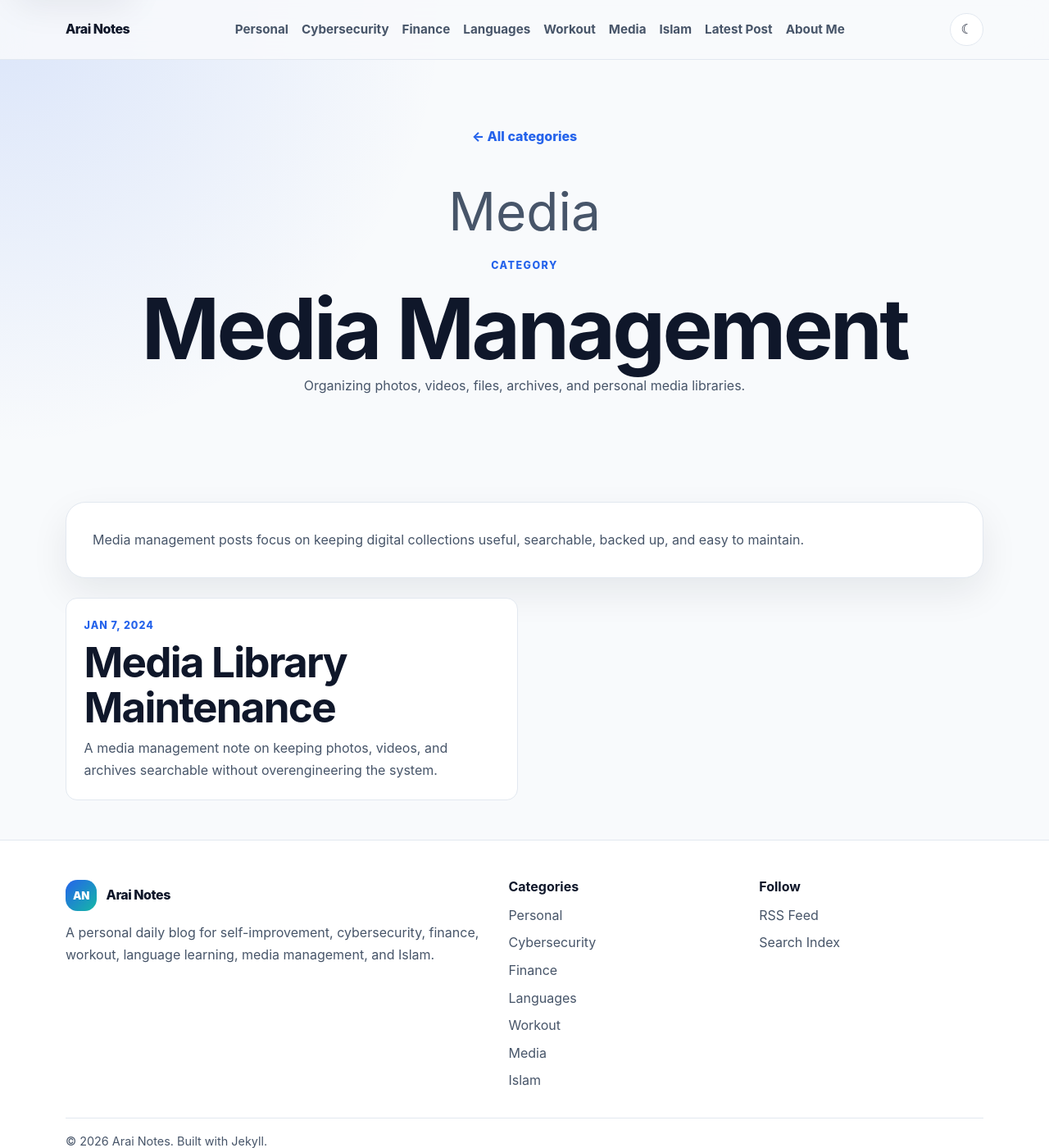
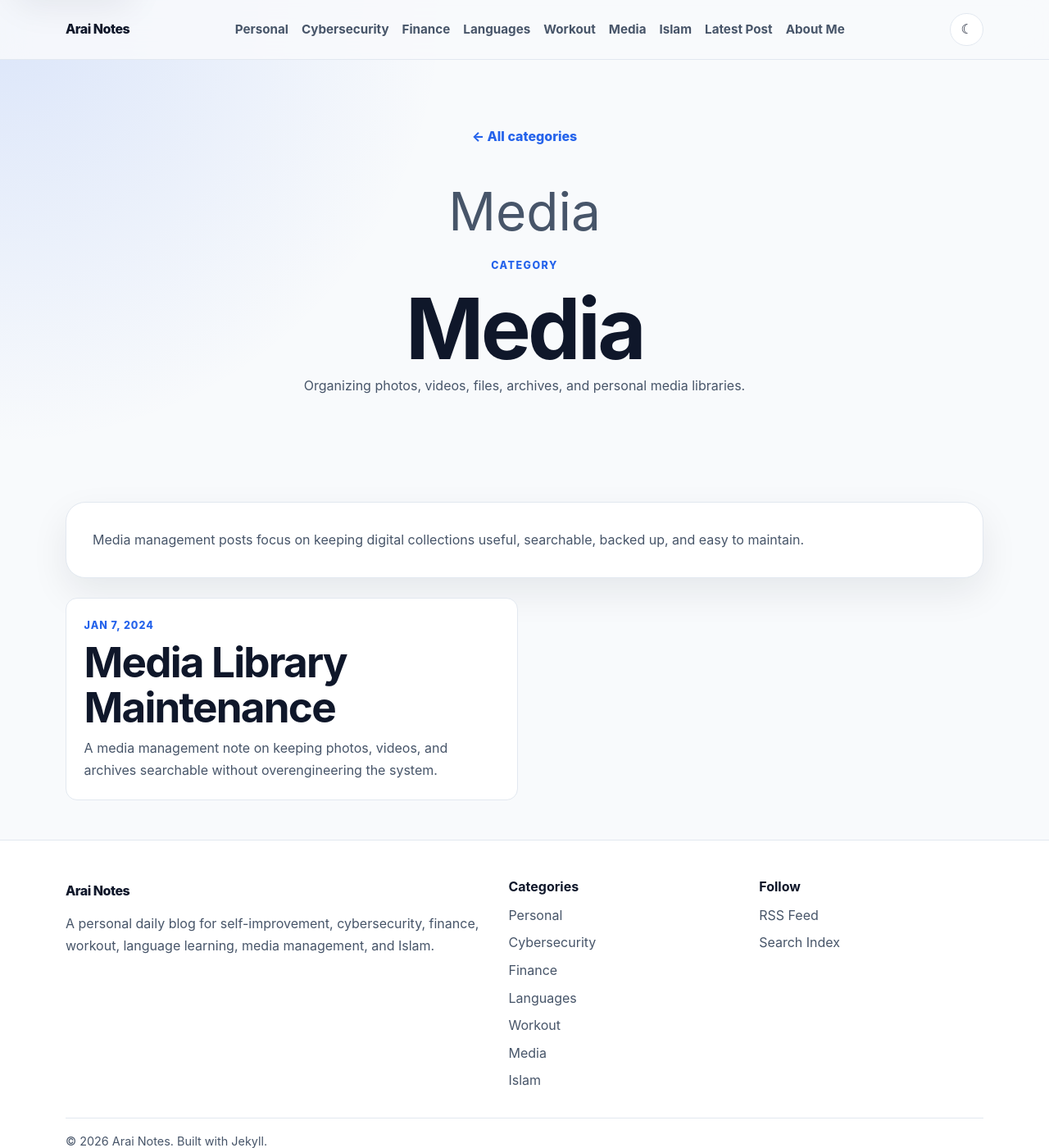
Before and after one commit to araisantai/araisantai.github.io, a Jekyll site: the page built from categories/media-management.md, in a window 1280 px wide and 1400 px high. Shown: the whole window at 82% size. Built offline with Jekyll 4.4.1, drawn with Linux system fonts in a browser that asks for light colours.

```diff
--- a/_includes/footer.html
+++ b/_includes/footer.html
@@ -2,7 +2,6 @@
   <div class="container site-footer__grid">
     <div>
       <a class="brand brand--footer" href="{{ '/' | relative_url }}">
-        <span class="brand__mark">AN</span>
         <span>{{ site.title }}</span>
       </a>
       <p>{{ site.description }}</p>
@@ -11,7 +10,7 @@
       <h2>Categories</h2>
       <ul class="footer-list">
         {% for category in site.blog_categories %}
-          <li><a href="{{ '/categories/' | append: category.slug | append: '/' | relative_url }}">{{ category.title }}</a></li>
+          <li><a href="{{ '/categories/' | append: category.slug | append: '/' | relative_url }}">{{ category.nav_label | default: category.title }}</a></li>
         {% endfor %}
       </ul>
     </div>
--- a/categories/media-management.md
+++ b/categories/media-management.md
@@ -1,5 +1,5 @@
 ---
-title: Media Management
+title: Media
 category: media-management
 permalink: /categories/media-management/
 description: Organizing photos, videos, files, archives, and personal media libraries.
```
Also changed, not shown: categories/learning-languages.md (+1 -1 lines), categories/personal-development.md (+1 -1 lines).
